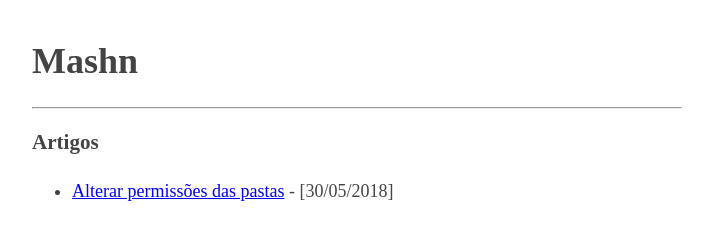
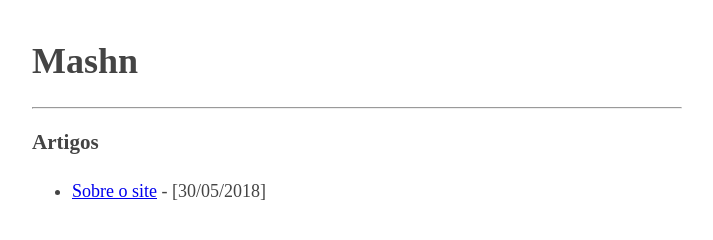
Before and after one commit to Mashn/mashn.github.io, a plain HTML site: page index.html in a window 1280 px wide. Shown: the whole page, without its empty margins (283-996 px from the left). Drawn offline with Linux system fonts and the light colour scheme.

Commit message:
Update index.html

```diff
--- a/index.html
+++ b/index.html
@@ -14,7 +14,7 @@ auto;max-width:650px;line-height:1.6;font-size:18px;color:#444;padding:0
 
 <h3>Artigos</h3>
     <ul>
-        <li><a href="artigos/alterar_permissoes_das_pastas.html">Alterar permissões das pastas</a> - [30/05/2018]</li>
+        <li><a href="artigos/sobre_o_site.html">Sobre o site</a> - [30/05/2018]</li>
     </ul>
 <ul>
 
```
